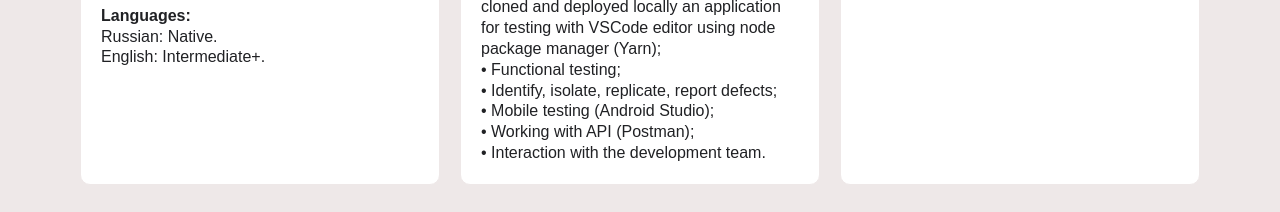
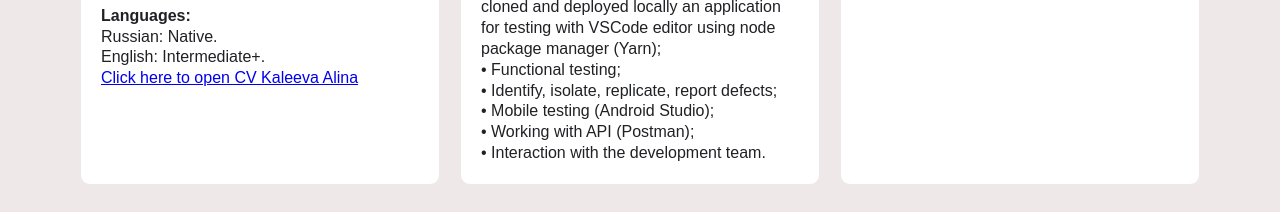
Before and after one commit to KaleevaAlina/QA_resum, a plain HTML site: page index.html in a window 1280 px wide. Shown: the part 565-777 px from the top of the page. Drawn offline with Linux system fonts and the light colour scheme.

Commit message:
Update index.html

```diff
--- a/index.html
+++ b/index.html
@@ -33,6 +33,7 @@
 								<div><b>Languages:</b></div>
 								<div>Russian: Native.</div>
 								<div>English: Intermediate+.</div>
+							        <div><a href="./resume/CV_Alina_Kaleeva-QA_Engineer.pdf" target="_blank" title="Resume Kaleeva Alina">Click here to open CV Kaleeva Alina </a></div>
 						</div>
 					</div>
 					<div class="three-blocks-2">
```
